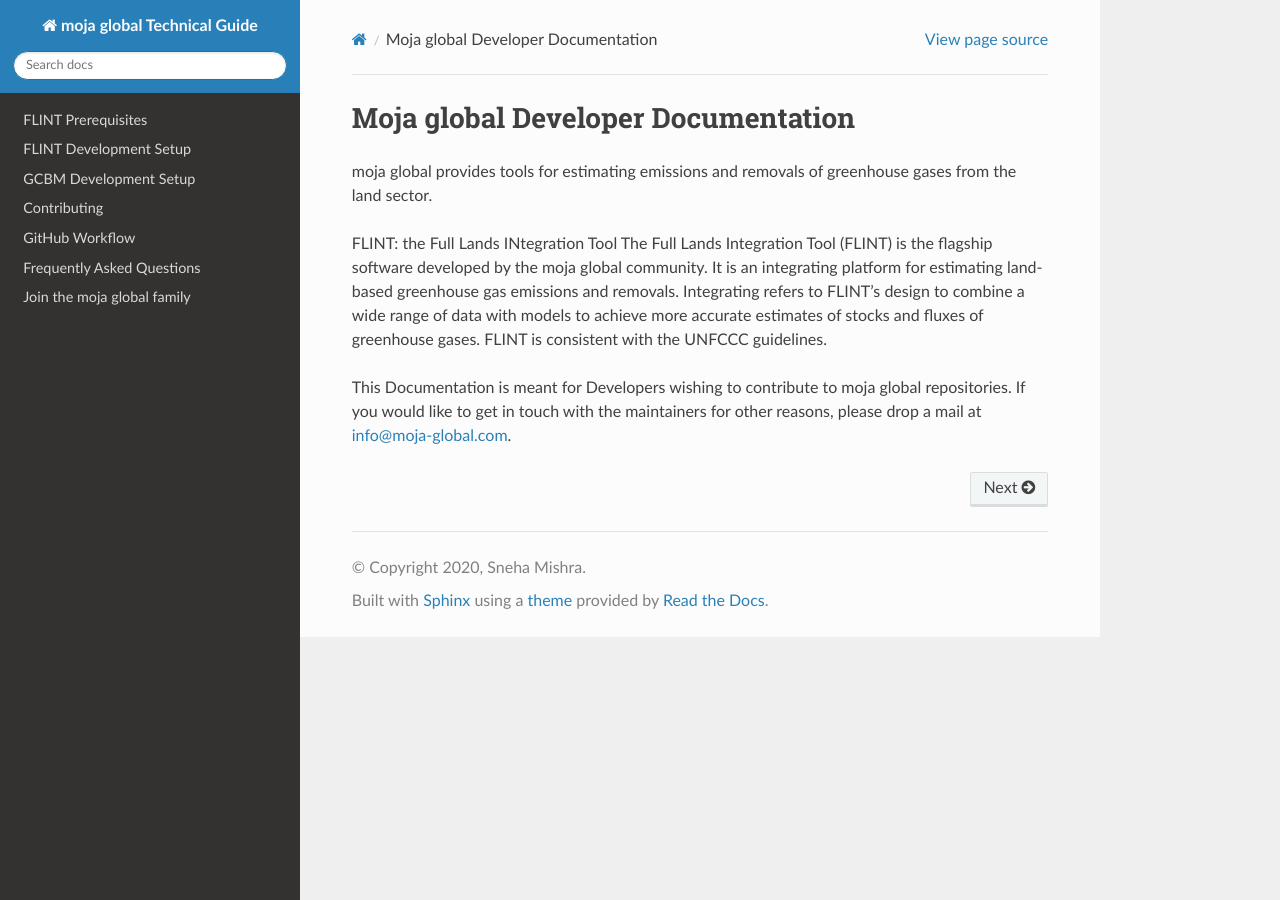
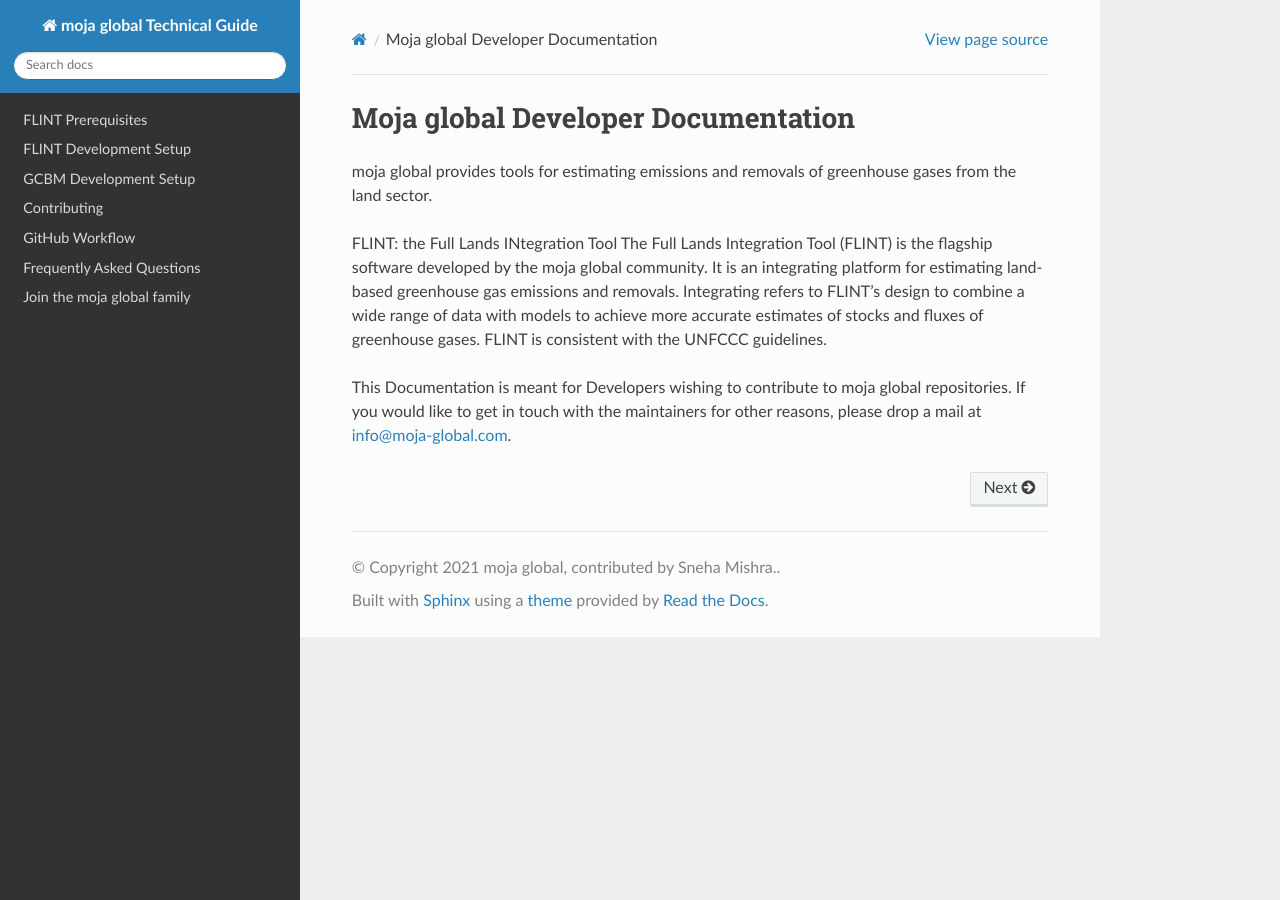
Before and after one commit to moja-global/moja_global_docs, a Sphinx documentation site: the page built from docs/index.rst, in a window 1280 px wide. Built offline with Sphinx 7.4.7 and the Read the Docs theme 2.0.0, drawn with Linux system fonts in a browser that asks for light colours.

Commit message:
Added automatic date updation and org name under footer
Signed-off-by: waridrox <mohdwarid4@gmail.com>

```diff
--- a/docs/conf.py
+++ b/docs/conf.py
@@ -1,5 +1,6 @@
 # Configuration file for the Sphinx documentation builder.
 #
+import datetime
 # This file only contains a selection of the most common options. For a full
 # list see the documentation:
 # https://www.sphinx-doc.org/en/master/usage/configuration.html
@@ -18,9 +19,8 @@
 # -- Project information -----------------------------------------------------
 
 project = 'moja global Technical Guide'
-copyright = '2020, Sneha Mishra'
 author = 'Sneha Mishra'
-
+copyright = '{0} {1}, contributed by {2}.'.format(datetime.datetime.now().year, 'moja global', author)
 
 # -- General configuration ---------------------------------------------------
 
```
